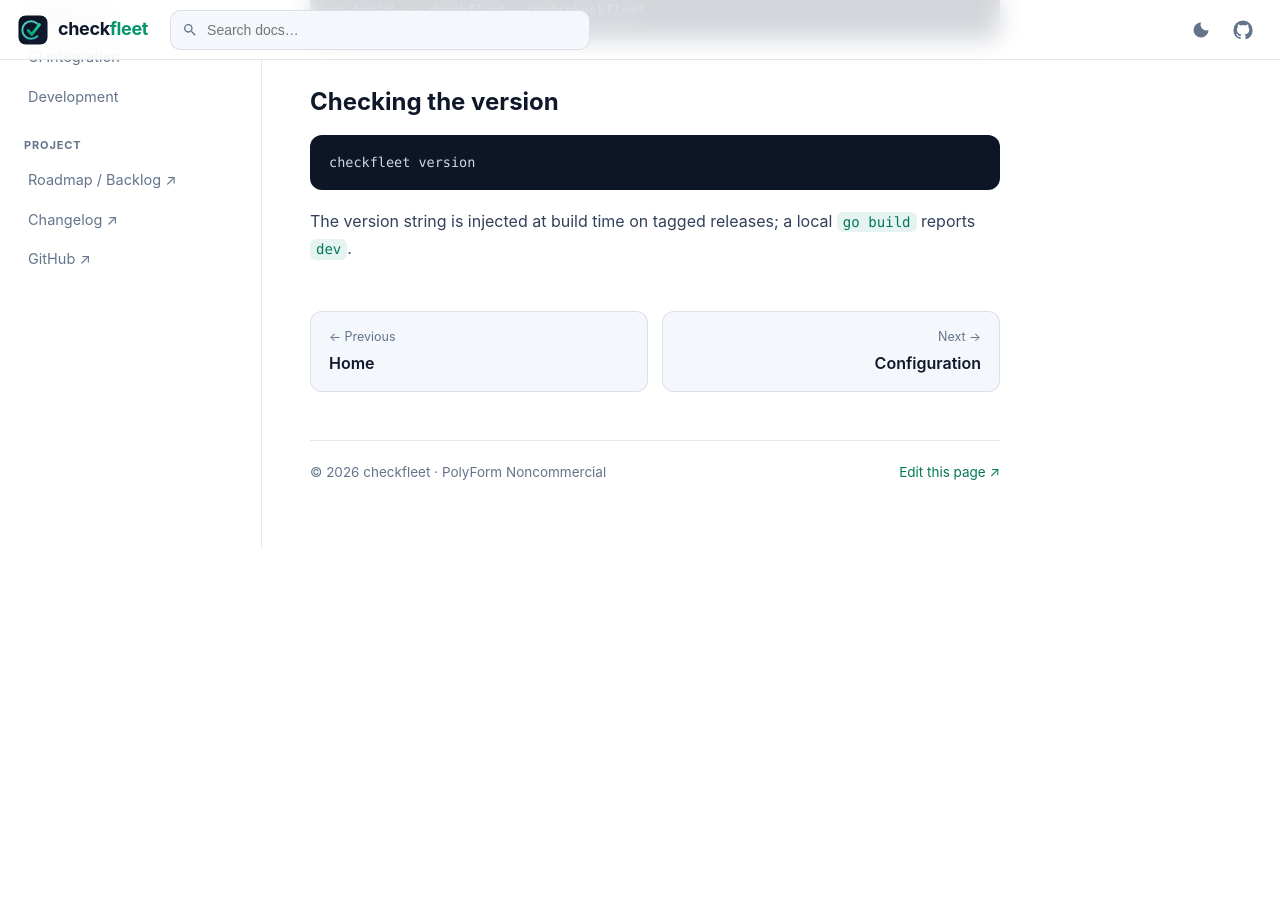
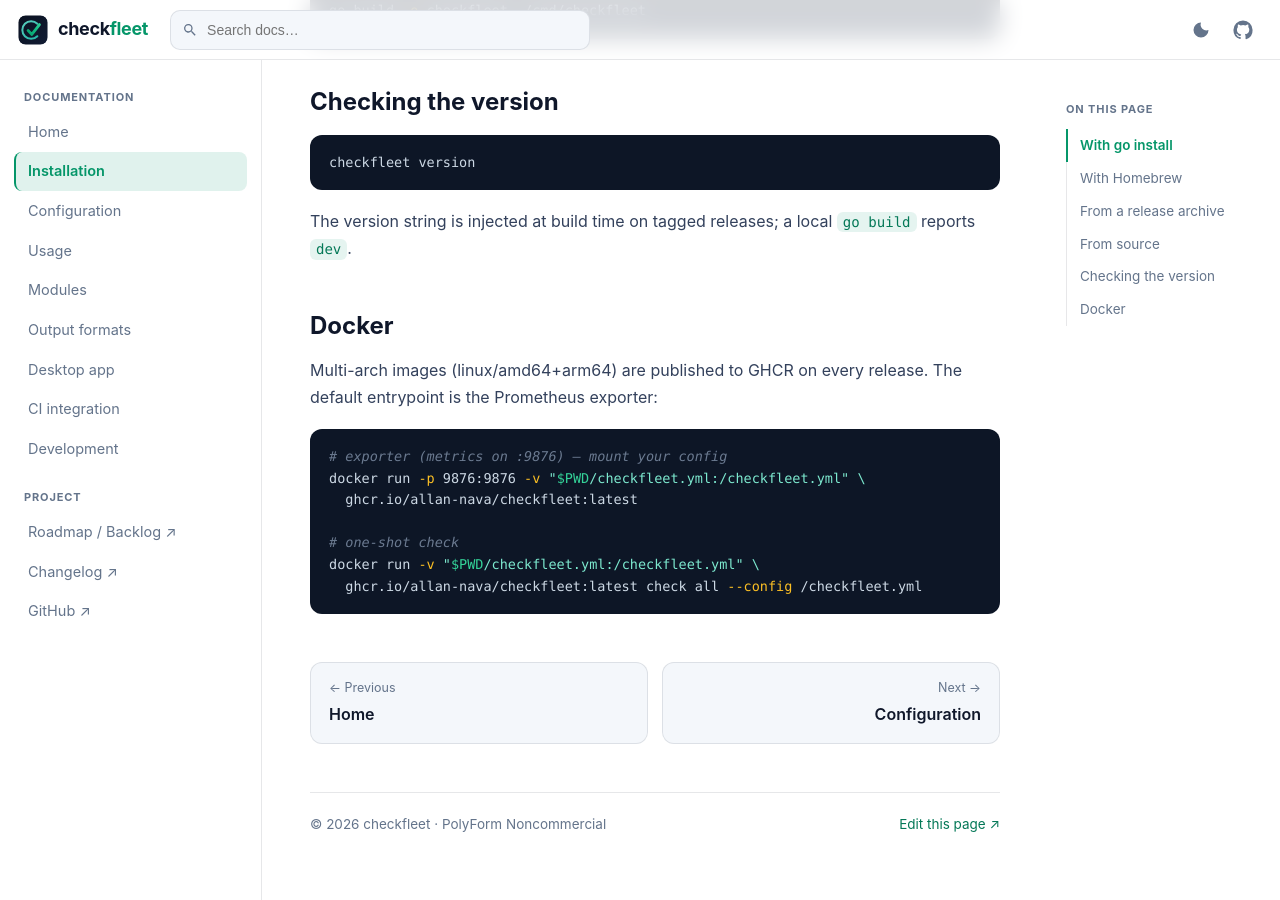
Before and after one commit to Allan-Nava/checkfleet, a Jekyll site: the page built from docs/installation.md, in a window 1280 px wide and 900 px high, scrolled down 1294 px. Built offline with Jekyll 4.4.1, drawn with Linux system fonts in a browser that asks for light colours; before the commit the page ends 1842 px from its top, so only the background shows below that.

Commit message:
feat(release): multi-arch Docker image on GHCR (CF-55) (v0.55.0)

````diff
--- a/docs/installation.md
+++ b/docs/installation.md
@@ -64,3 +64,18 @@
 
 The version string is injected at build time on tagged releases; a local
 `go build` reports `dev`.
+
+## Docker
+
+Multi-arch images (linux/amd64+arm64) are published to GHCR on every release.
+The default entrypoint is the Prometheus exporter:
+
+```bash
+# exporter (metrics on :9876) — mount your config
+docker run -p 9876:9876 -v "$PWD/checkfleet.yml:/checkfleet.yml" \
+  ghcr.io/allan-nava/checkfleet:latest
+
+# one-shot check
+docker run -v "$PWD/checkfleet.yml:/checkfleet.yml" \
+  ghcr.io/allan-nava/checkfleet:latest check all --config /checkfleet.yml
+```
````
Also changed, not shown: BACKLOG.md (+1 -1 lines), .github/workflows/release.yml, .goreleaser.yaml, CHANGELOG.md, 1 other file.
